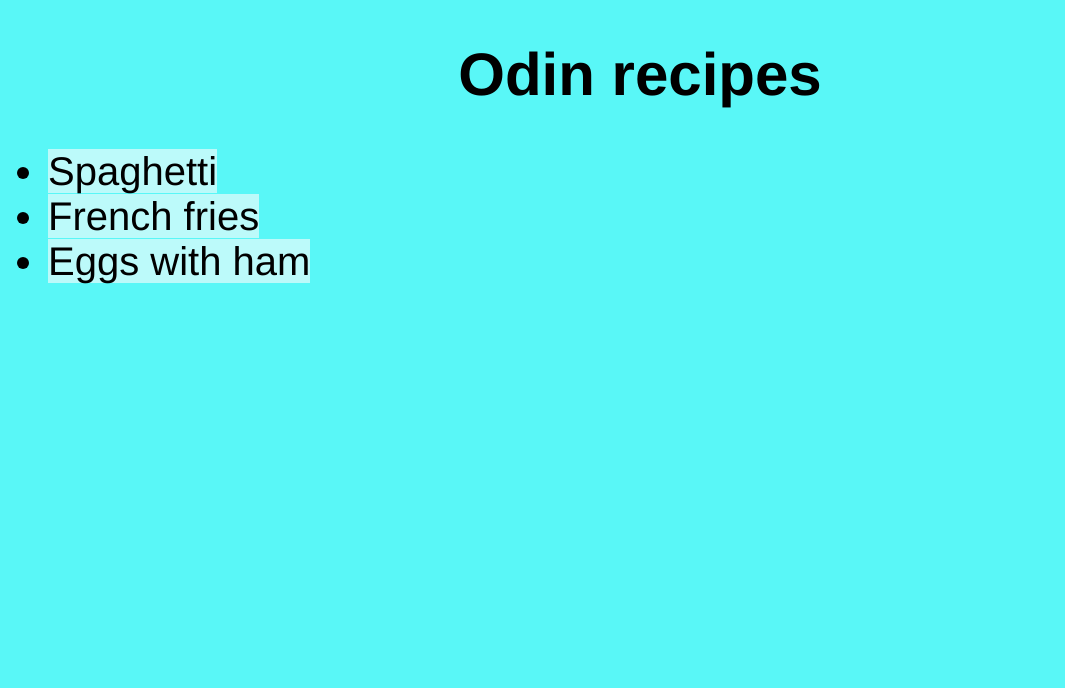
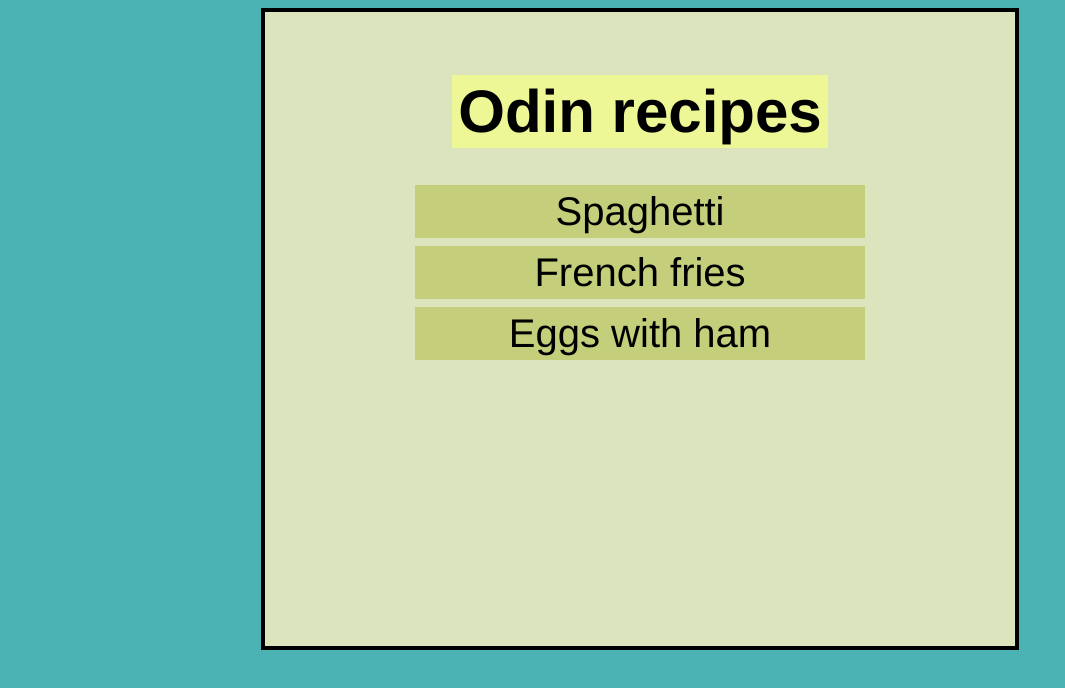
Before and after one commit to LuisGMS/odin-recipes, a plain HTML site: page index.html in a window 1280 px wide. Shown: the whole page, without its empty margins (0-1065 px from the left). Drawn offline with Linux system fonts and the light colour scheme.

Commit message:
Added some basic style to the index.html page

```diff
--- a/index.html
+++ b/index.html
@@ -7,12 +7,13 @@
     <title>Odin recipes!</title>
 </head>
 <body>
+    <div class="paper">
         <h1>Odin recipes</h1>
         <ul>
             <li><a href="recipes/spaghetti.html">Spaghetti</a></li>
             <li><a href="recipes/frenchfries.html">French fries</a></li>
             <li><a href="recipes/eggswithham.html">Eggs with ham</a></li>
         </ul>
-
+    </div>
 </body>
 </html>
--- a/style.css
+++ b/style.css
@@ -1,5 +1,5 @@
 body{
-    background-color: rgb(89, 247, 247);
+    background-color: rgb(75, 179, 179);
     font-family: Helvetica, Times, serif;
 }
 
@@ -7,16 +7,38 @@ h1{
     text-align: center;
     font-size: 60px;
     font-weight: bold;
+    background-color: rgb(237, 247, 150);
+    margin: 5% 25% 5% 25%;
+    padding: 2px;
 }
 
+
+
 ul{
-
+    margin:auto 20% auto 20%;
     font-size: 40px;
     color: rgb(0, 0, 0);
+    list-style-type: none;
+    padding-left: 0%;
 }
 
 li a{
+    margin: auto auto auto auto;
+    color: rgb(0, 0, 0);
+    background-color: rgb(197, 206, 122);
+    margin-bottom: 8px;
+    text-align: center;
+    display: block;
     text-decoration: none;
-    color: rgb(0, 0, 0);
-    background-color: rgb(188, 250, 250);
+    padding: 4px;
 }
+
+.paper{
+    background-color: rgb(219, 228, 189);
+    margin: 0px 20%;
+    padding-top: 2%;
+    padding-bottom: 22%;
+    border-width: 4px;
+    border-style: solid;
+    border-color: black;
+}
```
Lines whose indentation alone changed are shown as unchanged.
